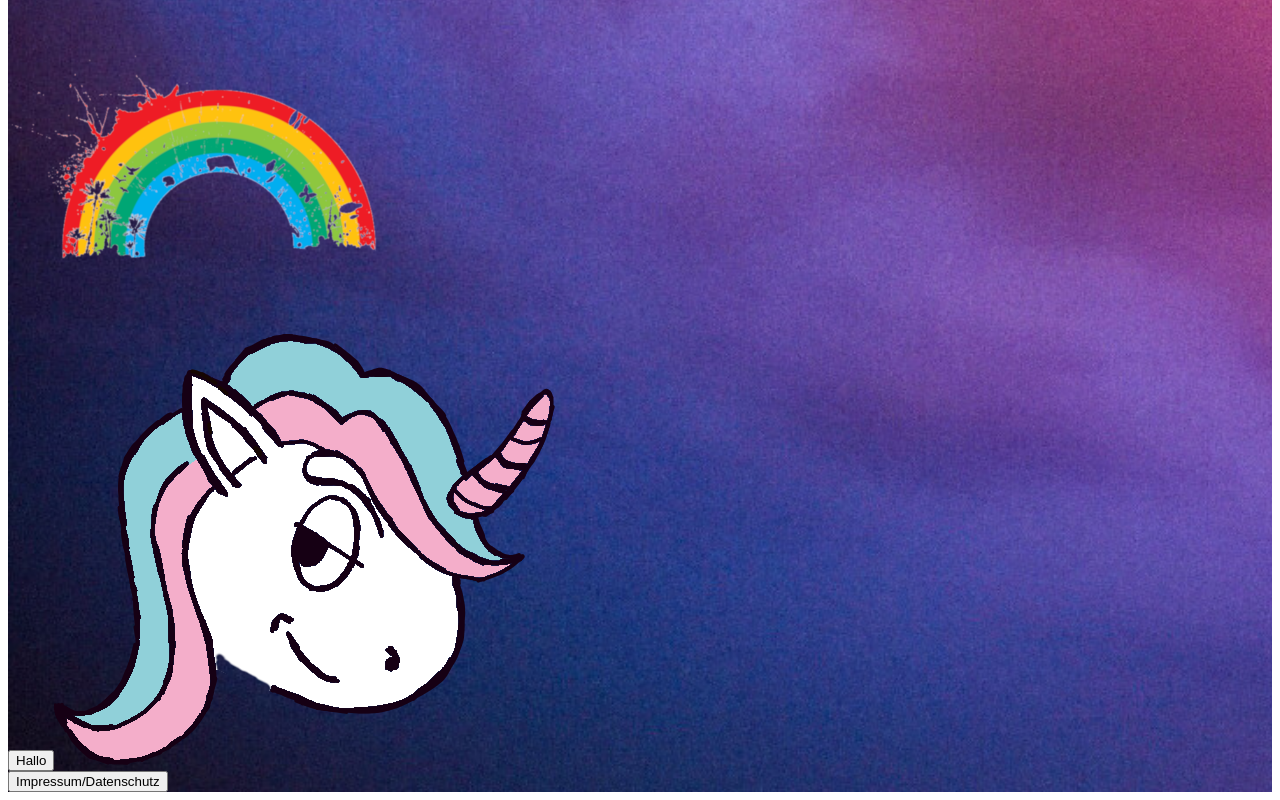
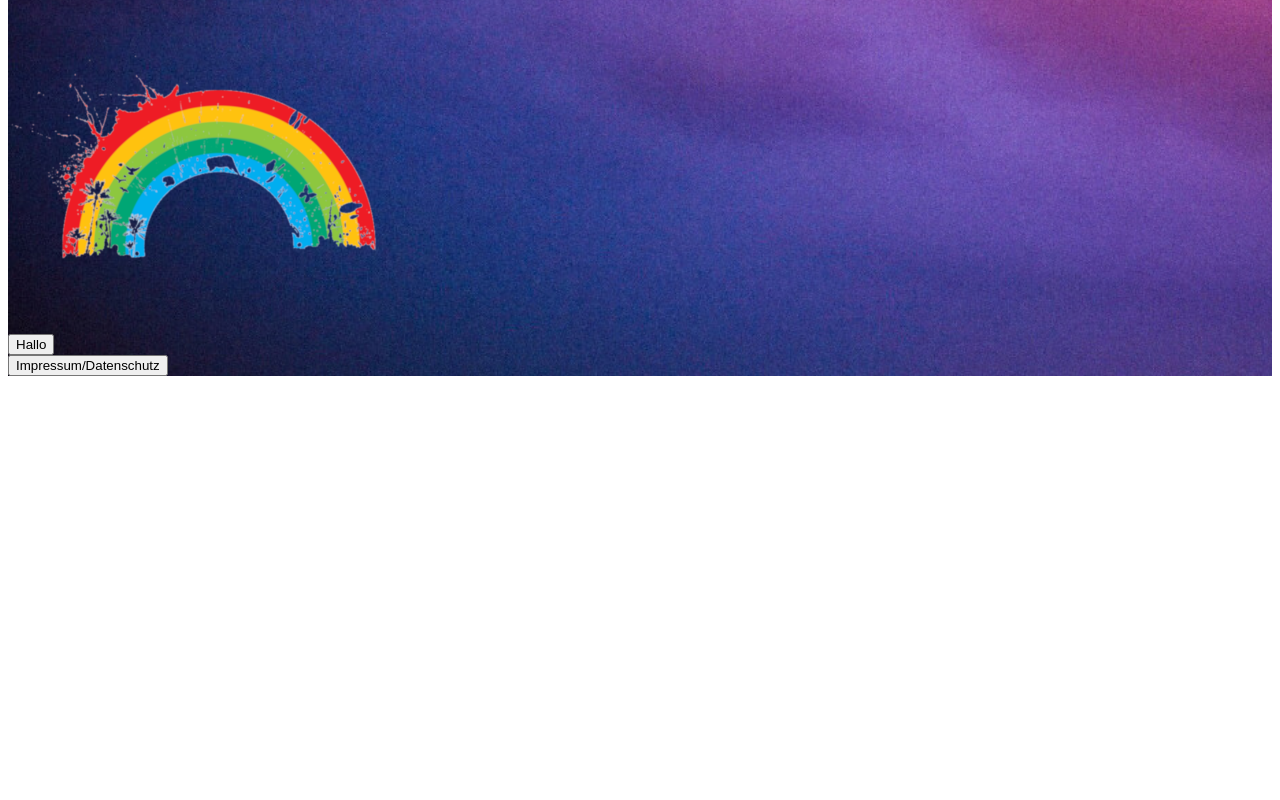
Before and after one commit to Entkenntnis/einhorn-der-mathematik, a Next.js app: page / in a window 1280 px wide. Shown: the part 1124-1924 px from the top of the page. After the commit the page ends 1508 px from the top, so only its background shows below. Built offline with nearby package versions, Linux system fonts and the light colour scheme.

Commit message:
refactor: more calm map

```diff
--- a/components/App.tsx
+++ b/components/App.tsx
@@ -347,7 +347,7 @@ export default function App() {
                               y1={data.y + 64}
                               x2={storyData[dep].x + 32}
                               y2={storyData[dep].y + 64}
-                              strokeWidth="10"
+                              strokeWidth="9"
                               stroke="gray"
                             />
                           )
@@ -570,7 +570,7 @@ export default function App() {
       <div
         className={clsx(
           'flex items-center flex-col w-[64px] cursor-pointer group absolute pointer-events-none',
-          showSolved && 'pt-2'
+          'pt-2'
         )}
         style={{ left: `${x}px`, top: `${y}px` }}
         onClick={() => {
@@ -591,16 +591,14 @@ export default function App() {
         </button>
         {showSolved ? (
           <div className="w-16 pt-3 flex justify-center items-center">
-            <div className="bg-pink-200 rounded-full w-6 h-6 pointer-events-auto">
+            <div className="bg-gray-200 rounded-full w-6 h-6 pointer-events-auto">
               <FaIcon icon={faCheck} className="ml-[5px] text-pink-400" />
             </div>
           </div>
         ) : (
-          <img
-            src="/einhorn.png"
-            alt="Kopf eines Einhorns"
-            className="w-16 pointer-events-auto pt-2"
-          ></img>
+          <div className="w-16 pt-3 flex justify-center items-center">
+            <div className="bg-emerald-400 rounded-full w-6 h-6 pointer-events-auto"></div>
+          </div>
         )}
         {core.analyze && core.analyze.storyStats[id] && (
           <small>
--- a/lib/stories/16-landkarte.tsx
+++ b/lib/stories/16-landkarte.tsx
@@ -13,7 +13,7 @@ export const story16: StoryData = {
       </p>
       <img src="/story16.jpg" alt="Landkarte" className="w-[400px]" />
       <p>
-        Die Insel hat eine Fläche von 620 Fußballfelder. Auf einer Insel leben
+        Die Insel hat eine Fläche von 620 Fußballfeldern. Auf einer Insel leben
         die Gruppen A und B. Durch einen See mit zwei Flüssen wird die Insel in
         zwei gleich große Teile unterteilt. Gruppe B besitzt 180 Fußballfelder
         mehr Land als Gruppe A.
```
Also changed, not shown: 1 other file (tests, documents, lock files or other folders).
